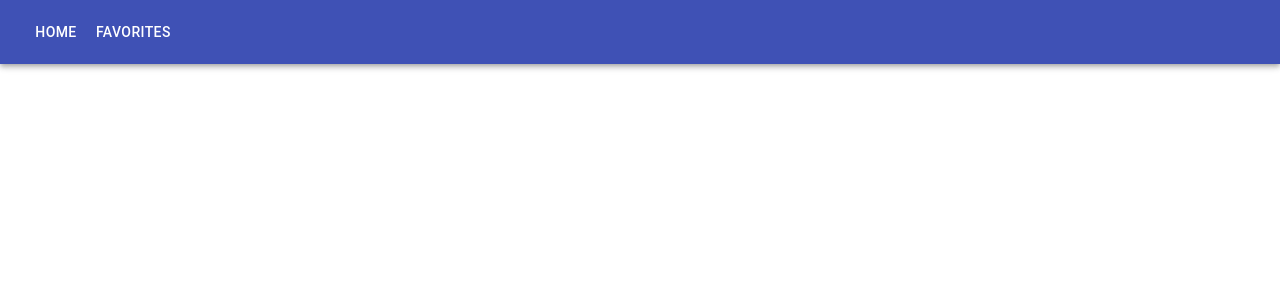
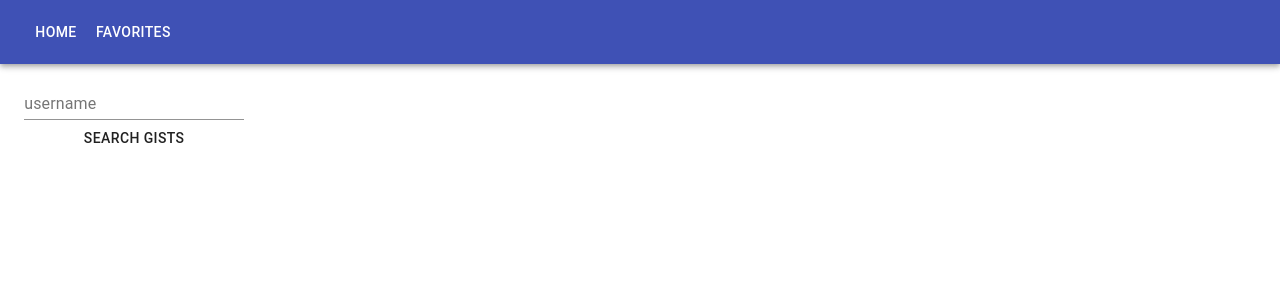
Before and after one commit to zgreen96/public-gist-viewer, a React (Create React App) app: page / in a window 1280 px wide. Shown: the top 300 px of the page. Built offline with nearby package versions, Linux system fonts and the light colour scheme.

Commit message:
home page basic functionality

```diff
--- a/src/App.js
+++ b/src/App.js
@@ -35,12 +35,26 @@ function App() {
     setShowDetail(false);
   }
 
+  const onShowGists = async (username) => {
+    setUsername(username);
+    var userGists = await getUserGists(username);
+    setGists(userGists);
+    console.log(userGists);                         //delete later
+    setShowHome(false);
+    setShowGistTable(true);
+    setShowDetail(false);
+  }
+
   return (
     <div className="App">
       <Navbar
         onFavoritesClick={onFavoritesClick}
-        onHomClick={onHomeClick}
+        onHomeClick={onHomeClick}
       />
+      {
+        showGistTable ? <GistTable /> : <Home onShowGists={onShowGists} />
+      }
+
     </div>
   );
 }
--- a/src/pages/GistTable.js
+++ b/src/pages/GistTable.js
@@ -0,0 +1,7 @@
+import React from 'react';
+
+export default function GistTable(props) {
+    return (
+        <div>Coming Soon! </div>
+    )
+}
--- a/src/pages/Home.js
+++ b/src/pages/Home.js
@@ -0,0 +1,41 @@
+import React, { useState } from 'react';
+import { makeStyles } from '@material-ui/core/styles';
+import TextField from '@material-ui/core/TextField';
+import Button from '@material-ui/core/Button';
+
+const useStyles = makeStyles ((theme) => ({
+    root: {
+        margin: theme.spacing(1),
+        width: '25ch',
+    }
+}))
+
+export default function Home (props) {
+    const classes = useStyles();
+    const [userName, setUserName] = useState('');
+
+    const updateUserName = (event) => {
+        setUserName(event.target.value);
+    }
+
+    const searchGists = (event) => {
+        event.preventDefault();
+        props.onShowGists(userName);
+    }
+
+    return (
+        <div className='home-content-div'>
+            <form className={classes.root} noValidate autoComplete='off'>
+                <TextField id='outlined-basic' label='username' onChange={updateUserName}/>
+                <Button
+                    className='search-gists-button'
+                    onClick={searchGists}
+                    type='submit'
+                >
+                    Search Gists
+                </Button>
+            </form>
+        </div>
+    )
+
+}
```
